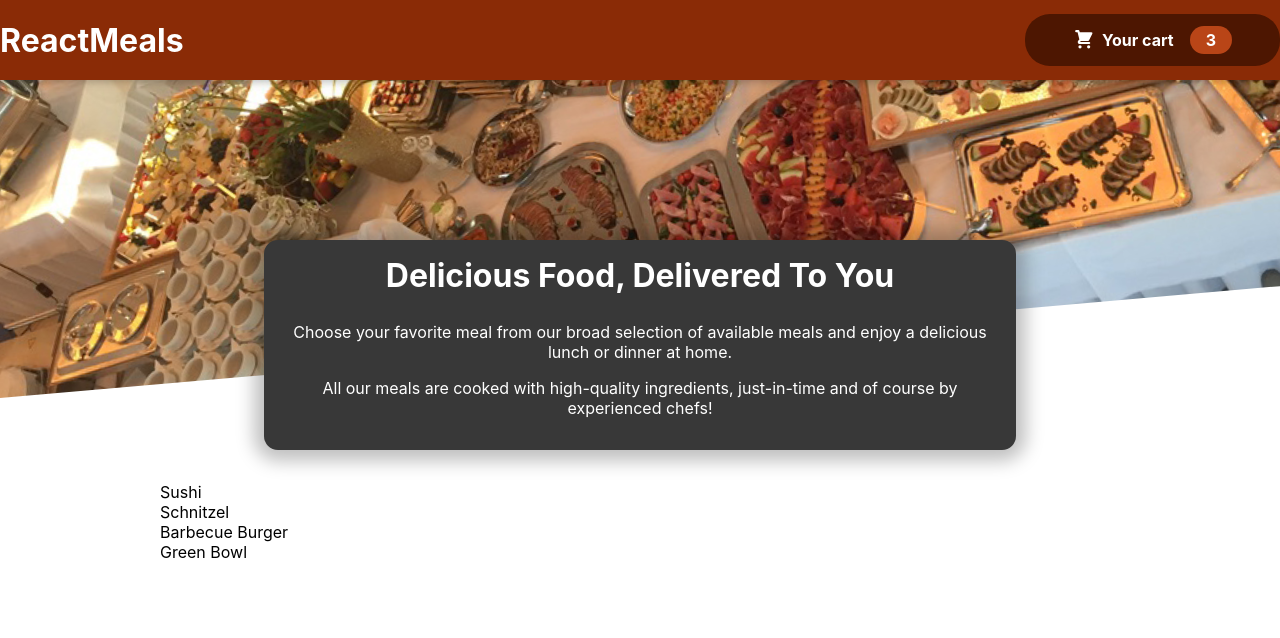
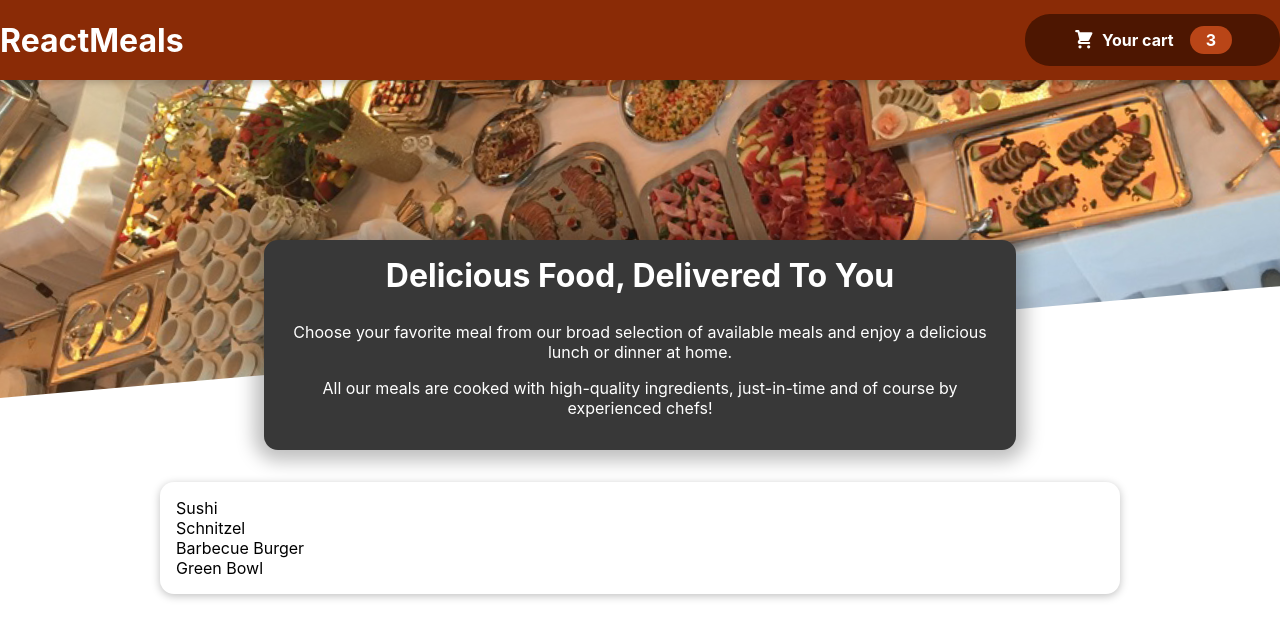
Before and after one commit to outman1998/foodOrderApp, a React (Create React App) app in the folder foodorderapp/: page / in a window 1280 px wide. Shown: the top 638 px of the page. Built offline with nearby package versions, Linux system fonts and the light colour scheme.

Commit message:
Card component added as UI component

```diff
--- a/foodorderapp/src/App.js
+++ b/foodorderapp/src/App.js
@@ -7,7 +7,9 @@ function App() {
   return (
     <Fragment>
       <Header/>
+      <main>
       <Meals />
+      </main>
     </Fragment>
   );
 }
--- a/foodorderapp/src/components/Meals/AvailableMeals.js
+++ b/foodorderapp/src/components/Meals/AvailableMeals.js
@@ -1,5 +1,6 @@
 import React from 'react'
 import classes from './AvailableMeals.module.css';
+import Card from '../UI/Card';
 
 const DUMMY_MEALS = [
     {
@@ -36,9 +37,9 @@ export default function AvailableMeals() {
 
   return (
     <section className={classes.meals}>
-        <ul>
-            {mealsList}
-        </ul>
+        <Card>
+            <ul>{mealsList}</ul>
+        </Card>
     </section>
   )
 }
--- /dev/null
+++ b/foodorderapp/src/components/UI/Card.js
@@ -0,0 +1,8 @@
+import React from 'react'
+import classes from './Card.module.css'
+
+export default function Card(props) {
+  return (
+    <div className={classes.card}>{props.children}</div>
+  )
+}
--- /dev/null
+++ b/foodorderapp/src/components/UI/Card.module.css
@@ -0,0 +1,6 @@
+.card {
+    padding: 1rem;
+    box-shadow: 0 2px 8px rgba(0, 0, 0, 0.25);
+    border-radius: 14px;
+    background-color: white;
+  }
```
